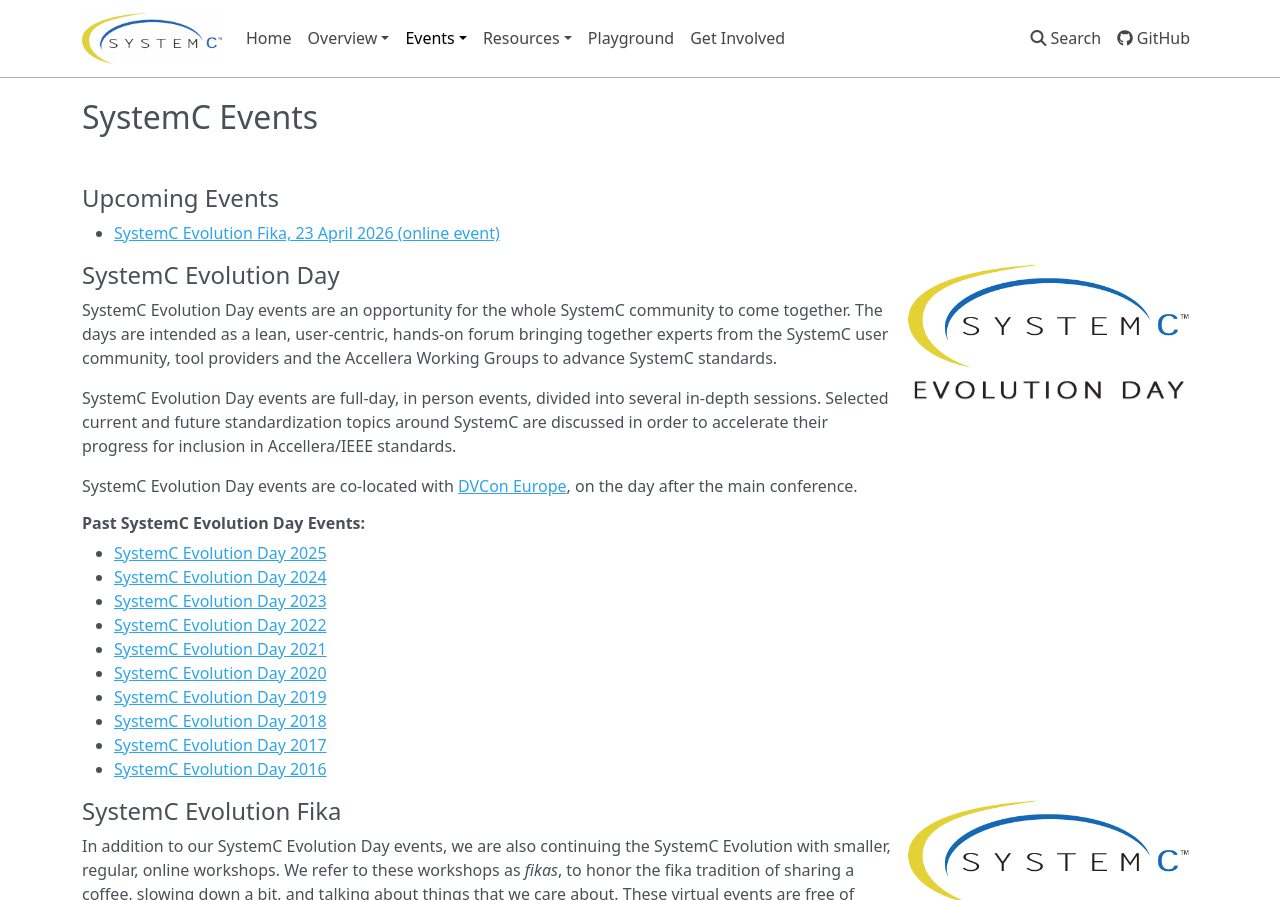
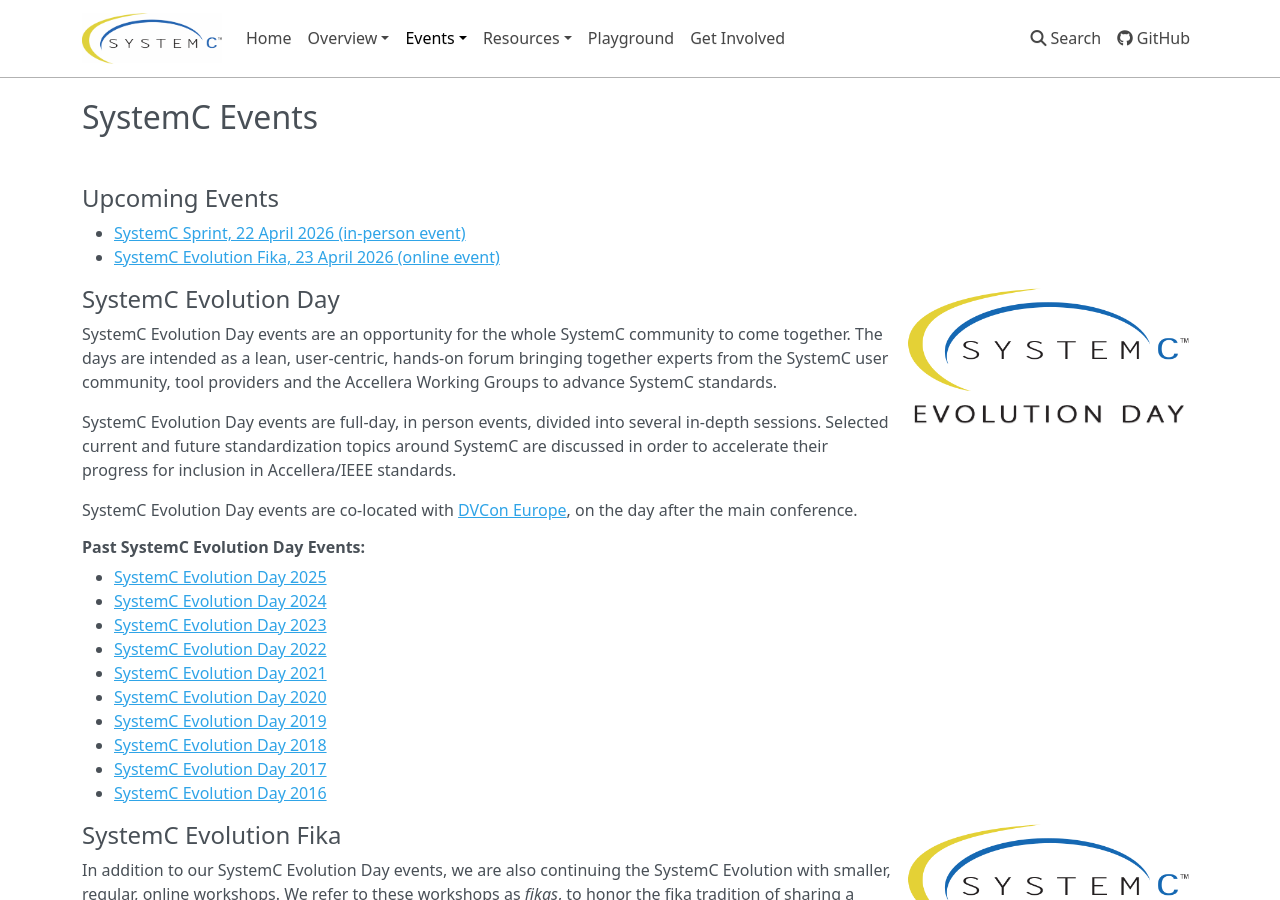
Before and after one commit to accellera-official/systemc.org, an MkDocs documentation site: the page built from docs/events/scevents.md, in a window 1280 px wide and 900 px high. Built offline with MkDocs 1.6.1, drawn with Linux system fonts in a browser that asks for light colours; nearby versions of some CDN libraries.

Commit message:
add sprint to menu

```diff
--- a/docs/events/scevents.md
+++ b/docs/events/scevents.md
@@ -5,6 +5,7 @@
 
 ## Upcoming Events
 
+ * [SystemC Sprint, 22 April 2026 (in-person event)](../sprint202604/)
  * [SystemC Evolution Fika, 23 April 2026 (online event)](../scef202604/)
 
 
--- a/mkdocs.yml
+++ b/mkdocs.yml
@@ -25,6 +25,7 @@
 - Events:
     - SystemC Events: events/scevents.md
     - SystemC Call for Presentations: events/cfp.md
+    - SystemC Sprint - April 2026: events/sprint202604.md
     - SystemC Evolution Fika - April 2026: events/scef202604.md
     - SystemC Evolution Fika - June 2025: events/scef202506.md
     - SystemC Evolution Fika - March 2025: events/scef202503.md
```
